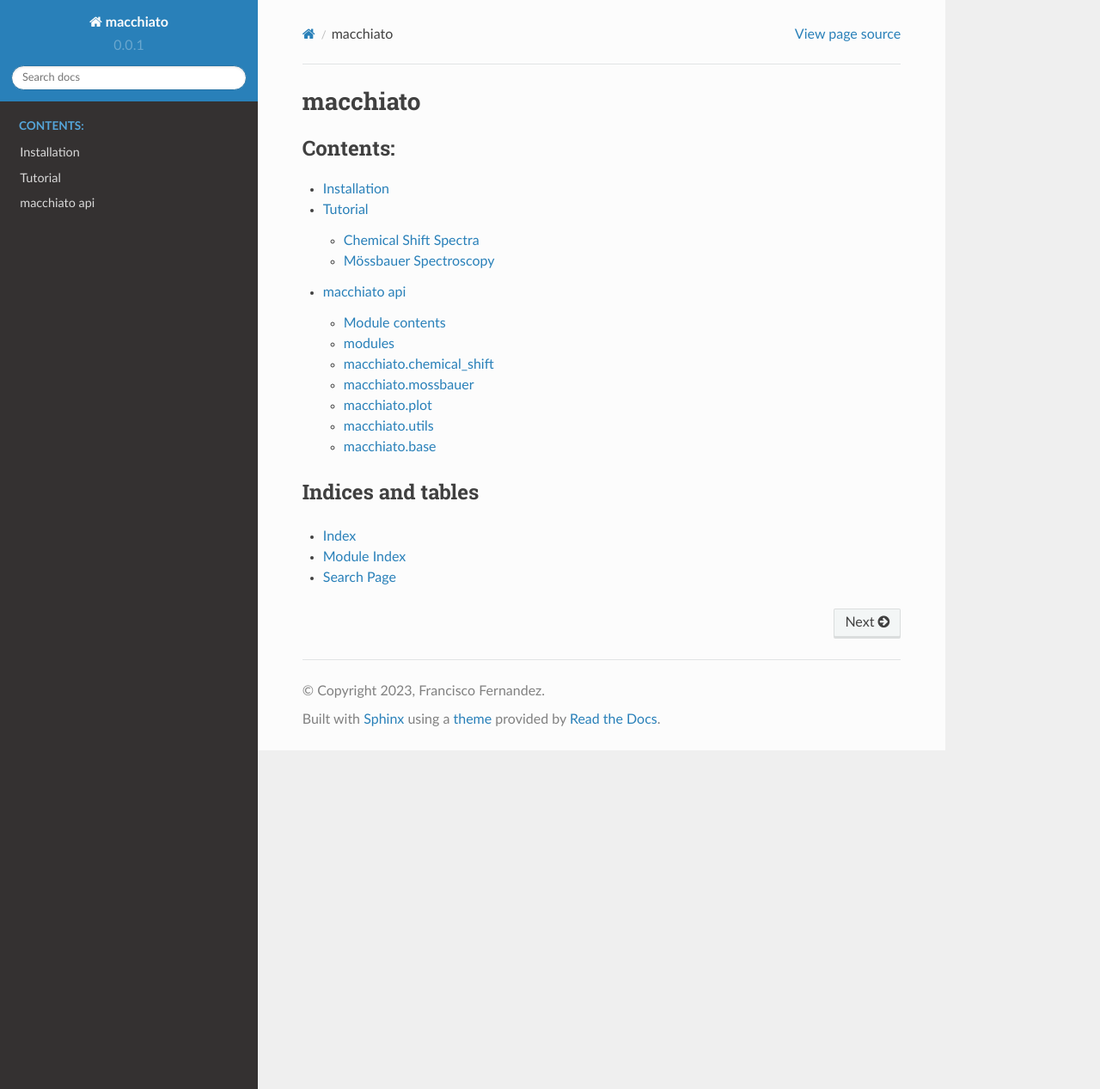
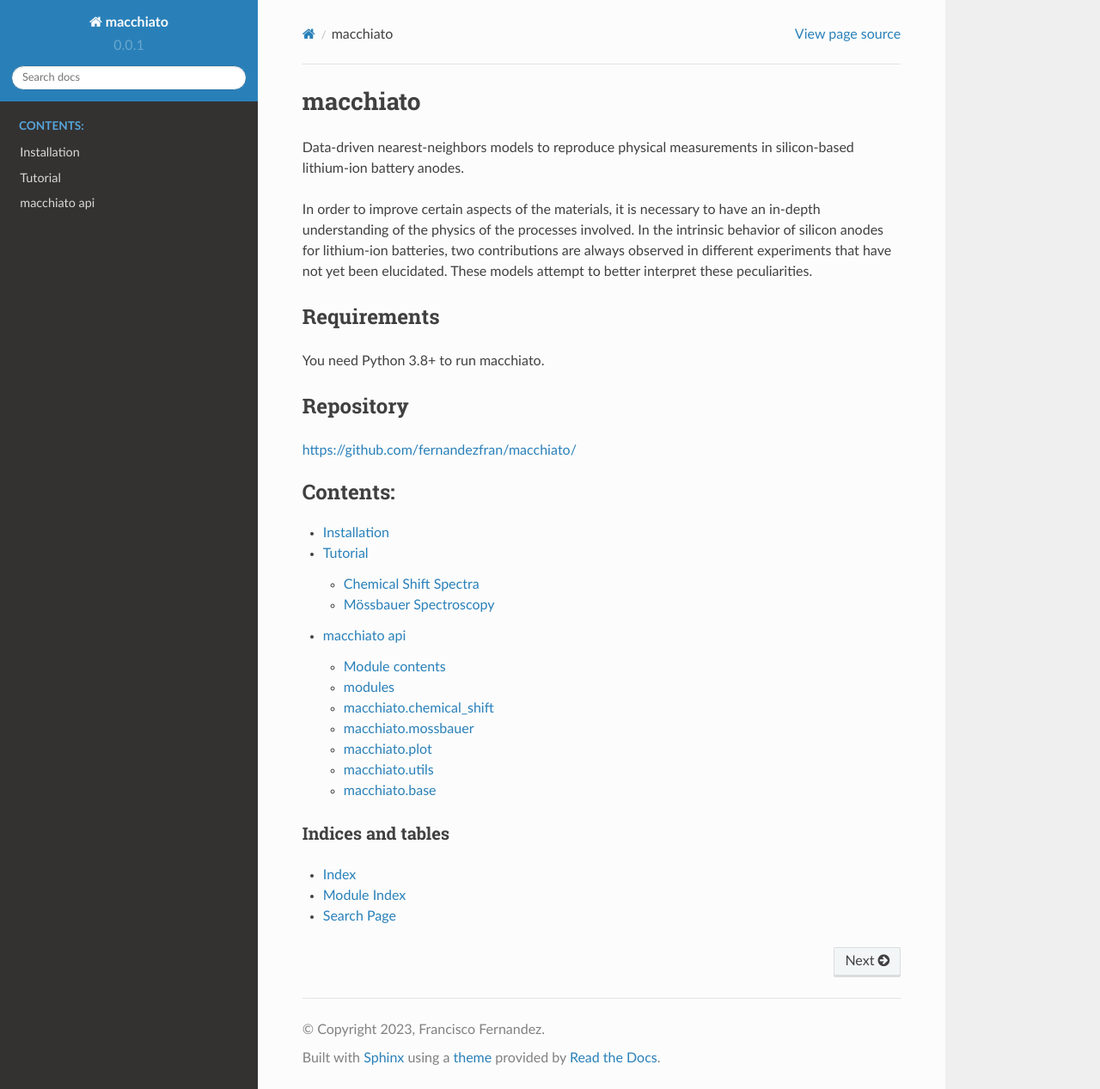
Before and after one commit to fernandezfran/macchiato, a Sphinx documentation site: the page built from docs/source/index.rst, in a window 1280 px wide and 1267 px high. Shown: the whole window at 86% size. Built offline with Sphinx 7.4.7 and the Read the Docs theme 2.0.0, drawn with Linux system fonts in a browser that asks for light colours; the version number is read from the project's files by our own code.

Commit message:
update readme

```diff
--- a/docs/source/index.rst
+++ b/docs/source/index.rst
@@ -6,6 +6,28 @@
 =========
 macchiato
 =========
+
+Data-driven nearest-neighbors models to reproduce physical measurements in
+silicon-based lithium-ion battery anodes.
+
+In order to improve certain aspects of the materials, it is necessary to have
+an in-depth understanding of the physics of the processes involved. In the
+intrinsic behavior of silicon anodes for lithium-ion batteries, two
+contributions are always observed in different experiments that have not yet
+been elucidated. These models attempt to better interpret these peculiarities.
+
+
+Requirements
+------------
+
+You need Python 3.8+ to run macchiato.
+
+
+Repository
+----------
+
+https://github.com/fernandezfran/macchiato/
+
 
 .. toctree::
    :maxdepth: 2
```
Also changed, not shown: README.md (+5 -0 lines), docs/source/tutorial.ipynb.
